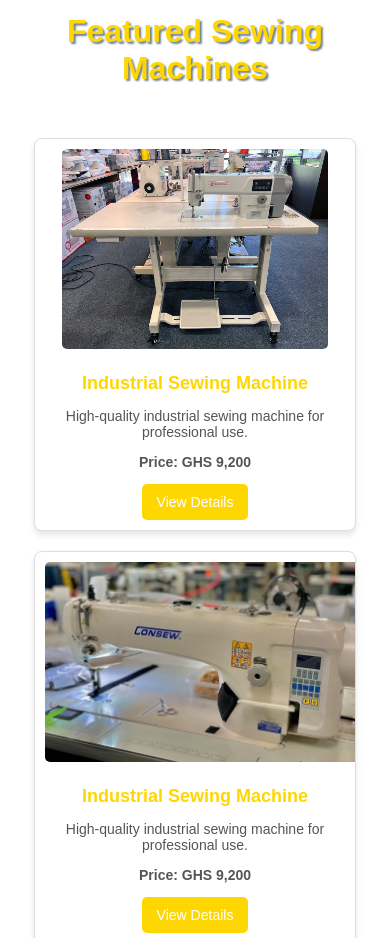
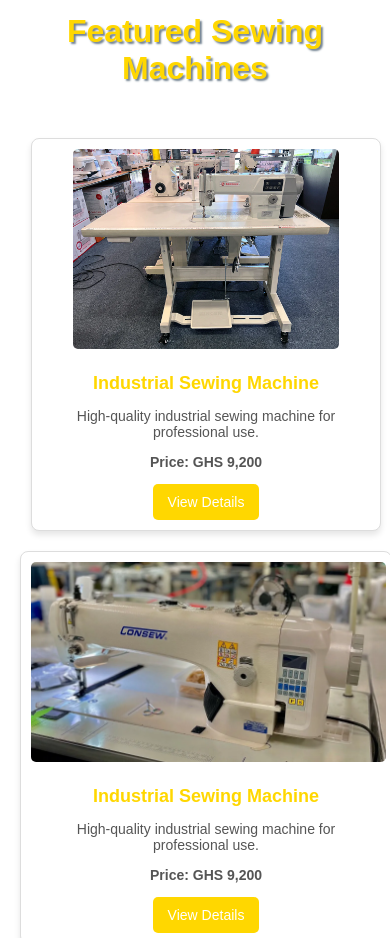
Before and after one commit to AadilNuhu/Almoruffgh, a plain HTML site: page index.html in a window 390 px wide. Shown: the part 2232-3170 px from the top of the page. Drawn offline with Linux system fonts and the light colour scheme.

Commit message:
second comit

```diff
--- a/style.css
+++ b/style.css
@@ -604,7 +604,7 @@ footer {
     }
 
     .product {
-        max-width: 100%~;
+        max-width: 100%;
         padding: 10px;
     }
 }
```
